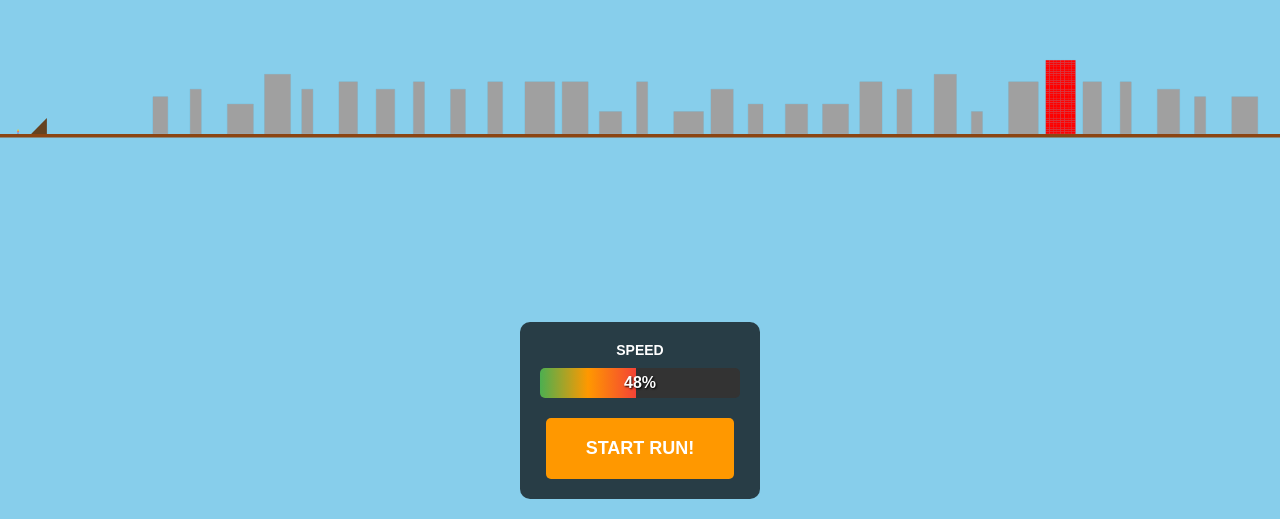
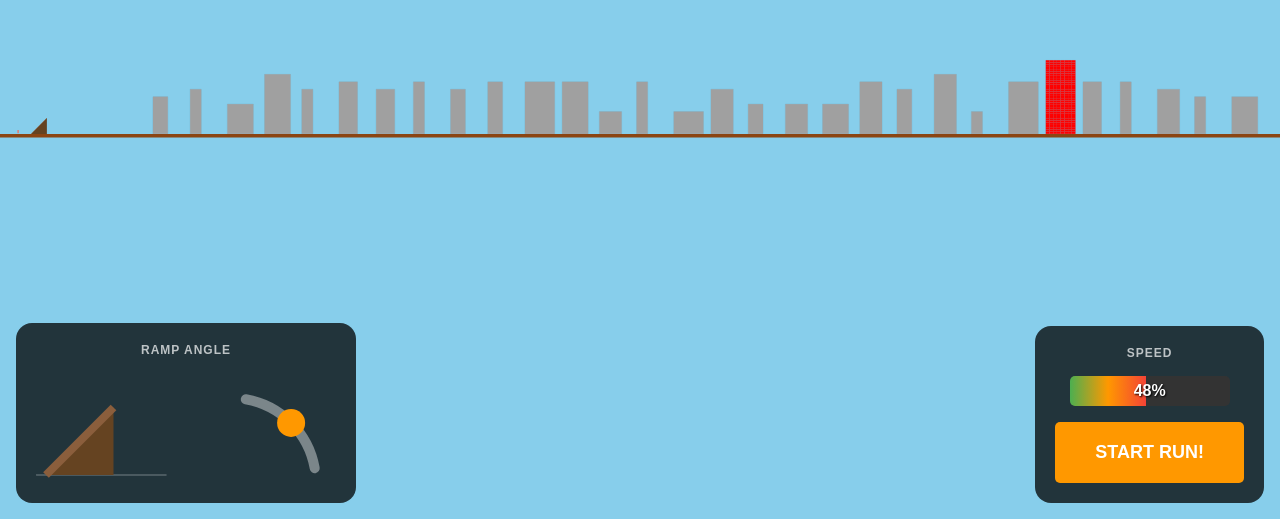
Before and after one commit to afreidz/boom-boom-buster, a website built with Vite: page index.html in a window 1280 px wide. Shown: the part 281-800 px from the top of the page. Built offline with nearby package versions, Linux system fonts and the light colour scheme; animation ran at ten frames a second.

Commit message:
Add run-up animation, panel UI, and arc angle control improvements
- Buster now backs up 2000 units and runs up to the ramp before launching
- Single run body used during run-up, swaps to ragdoll at launch
- Ramp phase: single body travels along ramp slope before launch
- Replaced game canvas arc with dedicated panel canvas controls
- Left panel: arc angle control + ramp preview side by side
- Right panel: speed gauge + start button
- Both panels anchored to bottom, shown after intro animation
- Ramp plank rendered along hypotenuse, synced with angle changes
- Reset dialog shown after 10s timer (target hit) or after outro animation (miss)
- Arc handle stays within canvas bounds at all angles

Co-Authored-By: Claude Sonnet 4.5 <noreply@anthropic.com>

```diff
--- a/index.html
+++ b/index.html
@@ -26,36 +26,42 @@
       align-items: center;
     }
 
-    canvas {
+    canvas#game-canvas {
       display: block;
       background: #87CEEB;
     }
 
-    #ui-overlay {
-      position: absolute;
-      bottom: 20px;
-      left: 50%;
-      transform: translateX(-50%);
+    .panel {
+      position: fixed;
+      bottom: 16px;
       display: none;
-      gap: 20px;
+      flex-direction: column;
       align-items: center;
-      background: rgba(0, 0, 0, 0.7);
+      gap: 16px;
+      background: rgba(0, 0, 0, 0.75);
       padding: 20px;
-      border-radius: 10px;
-      flex-direction: column;
+      border-radius: 16px;
+      z-index: 100;
     }
 
-    .control-group {
-      display: flex;
-      flex-direction: column;
-      align-items: center;
-      gap: 10px;
+    #left-panel {
+      left: 16px;
     }
 
-    .control-label {
-      color: white;
+    #right-panel {
+      right: 16px;
+    }
+
+    .panel-label {
+      color: rgba(255, 255, 255, 0.7);
       font-weight: bold;
-      font-size: 14px;
+      font-size: 12px;
+      letter-spacing: 1px;
+      text-transform: uppercase;
+    }
+
+    #angle-canvas {
+      border-radius: 8px;
     }
 
     button {
@@ -90,8 +96,34 @@
     }
 
     #start-btn:disabled {
-      background: #ccc;
+      background: #555;
       cursor: not-allowed;
+      transform: none;
+    }
+
+    .speed-meter {
+      width: 160px;
+      height: 30px;
+      background: #333;
+      border-radius: 5px;
+      overflow: hidden;
+      position: relative;
+    }
+
+    .speed-bar {
+      height: 100%;
+      background: linear-gradient(90deg, #4CAF50, #ff9800, #f44336);
+      transition: width 0.05s linear;
+    }
+
+    .speed-value {
+      position: absolute;
+      top: 50%;
+      left: 50%;
+      transform: translate(-50%, -50%);
+      color: white;
+      font-weight: bold;
+      text-shadow: 1px 1px 2px black;
     }
 
     #reset-modal {
@@ -140,31 +172,6 @@
       background: #45a049;
     }
 
-    .speed-meter {
-      width: 200px;
-      height: 30px;
-      background: #333;
-      border-radius: 5px;
-      overflow: hidden;
-      position: relative;
-    }
-
-    .speed-bar {
-      height: 100%;
-      background: linear-gradient(90deg, #4CAF50, #ff9800, #f44336);
-      transition: width 0.05s linear;
-    }
-
-    .speed-value {
-      position: absolute;
-      top: 50%;
-      left: 50%;
-      transform: translate(-50%, -50%);
-      color: white;
-      font-weight: bold;
-      text-shadow: 1px 1px 2px black;
-    }
-
     @media (orientation: portrait) {
       body::before {
         content: 'Please rotate your device to landscape mode';
@@ -193,15 +200,20 @@
 <body>
   <div id="game-container">
     <canvas id="game-canvas"></canvas>
-    <div id="ui-overlay">
-      <div class="control-group">
-        <div class="control-label">SPEED</div>
-        <div class="speed-meter">
-          <div class="speed-bar" id="speed-bar"></div>
-          <div class="speed-value" id="speed-value">50%</div>
-        </div>
+
+    <!-- Left panel: angle arc + ramp preview -->
+    <div id="left-panel" class="panel">
+      <div class="panel-label">Ramp Angle</div>
+      <canvas id="angle-canvas" width="300" height="110"></canvas>
+    </div>
+
+    <!-- Right panel: speed + launch -->
+    <div id="right-panel" class="panel">
+      <div class="panel-label">Speed</div>
+      <div class="speed-meter">
+        <div class="speed-bar" id="speed-bar"></div>
+        <div class="speed-value" id="speed-value">50%</div>
       </div>
-
       <button id="start-btn">START RUN!</button>
     </div>
 
--- a/src/main.ts
+++ b/src/main.ts
@@ -18,6 +18,7 @@ class BoomBoomBuster {
   private busterLimbs: Matter.Body[] = [];
   private limbConstraints: Matter.Constraint[] = [];
   private ramp: Matter.Body | null = null;
+  private rampPlank: Matter.Body | null = null;
   private ground: Matter.Body | null = null;
   private buildings: Matter.Body[] = [];
   private buildingBricks: Matter.Body[] = [];
@@ -46,8 +47,12 @@ class BoomBoomBuster {
   private failsafeTimeout: number | null = null;
   private targetBuildingIndex: number = 0;
   private isDraggingAngle: boolean = false;
-  private arcRadius: number = 2000;
+  private angleCanvas: HTMLCanvasElement | null = null;
   private hitTargetBuilding: boolean = false;
+  private isRunning: boolean = false;
+  private runPhase: 'backup' | 'forward' | 'ramp' = 'backup';
+  private runSpeed: number = 0;
+  private busterRunBody: Matter.Body | null = null;
 
   private readonly WORLD_WIDTH = 18000;
   private readonly WORLD_HEIGHT = 1000;
@@ -130,6 +135,17 @@ class BoomBoomBuster {
     const groundY = this.WORLD_HEIGHT - 100;
     const busterY = groundY - 60;
 
+    // Single body used during run-up — sprite will be attached here
+    this.busterRunBody = Bodies.rectangle(busterX, busterY, bodyWidth, bodyHeight + headRadius * 2, {
+      isStatic: true,
+      friction: 0.5,
+      render: { fillStyle: '#FF6347' },
+      label: 'busterRunBody'
+    });
+
+    Composite.add(this.engine.world, this.busterRunBody);
+
+    // Ragdoll — created but NOT added to world yet, added at launch
     const head = Bodies.circle(busterX, busterY - 40, headRadius, {
       render: { fillStyle: '#FFD700' }
     });
@@ -145,9 +161,6 @@ class BoomBoomBuster {
       density: 0.008,
       frictionAir: 0.001
     });
-
-    Body.setAngle(this.buster, 0);
-    Body.setStatic(this.buster, true);
 
     const leftArm = Bodies.rectangle(busterX - 20, busterY - 10, limbWidth, limbLength, {
       render: { fillStyle: '#FF6347' },
@@ -180,11 +193,6 @@ class BoomBoomBuster {
       density: 0.006,
       frictionAir: 0.001
     });
-
-    Body.setStatic(leftArm, true);
-    Body.setStatic(rightArm, true);
-    Body.setStatic(leftLeg, true);
-    Body.setStatic(rightLeg, true);
 
     this.busterLimbs = [leftArm, rightArm, leftLeg, rightLeg];
 
@@ -229,9 +237,7 @@ class BoomBoomBuster {
     });
 
     this.limbConstraints = [leftArmConstraint, rightArmConstraint, leftLegConstraint, rightLegConstraint];
-
-    Composite.add(this.engine.world, [leftArm, rightArm, leftLeg, rightLeg, this.buster]);
-    Composite.add(this.engine.world, this.limbConstraints);
+    // Ragdoll is added to world in launchBuster()
   }
 
   private createRamp() {
@@ -241,6 +247,9 @@ class BoomBoomBuster {
   private updateRamp() {
     if (this.ramp) {
       Composite.remove(this.engine.world, this.ramp);
+    }
+    if (this.rampPlank) {
+      Composite.remove(this.engine.world, this.rampPlank);
     }
 
     const rampSlantLength = 600;
@@ -264,7 +273,17 @@ class BoomBoomBuster {
       render: { fillStyle: '#654321' }
     });
 
-    Composite.add(this.engine.world, this.ramp);
+    // Plank along the hypotenuse
+    const plankMidX = this.RAMP_START_X + rampLength / 2;
+    const plankMidY = groundY - wedgeHeight / 2;
+
+    this.rampPlank = Bodies.rectangle(plankMidX, plankMidY, rampSlantLength, 12, {
+      isStatic: true,
+      angle: angleRad,
+      render: { fillStyle: '#8B5E3C' }
+    });
+
+    Composite.add(this.engine.world, [this.ramp, this.rampPlank]);
   }
 
   private createBuildings() {
@@ -437,9 +456,11 @@ class BoomBoomBuster {
         }
       } else if (this.runComplete && this.outroAnimationStarted) {
         this.updateOutroAnimation();
-      } else if (this.gameStarted && this.buster && !this.isZooming) {
-        const busterX = this.buster.position.x;
-        const busterY = this.buster.position.y;
+      } else if (this.gameStarted && !this.isZooming) {
+        const followBody = this.busterRunBody ?? this.buster;
+        if (!followBody) return;
+        const busterX = followBody.position.x;
+        const busterY = followBody.position.y;
         const worldWidth = 2000;
         const aspectRatio = this.render.canvas.width / this.render.canvas.height;
         const worldHeight = worldWidth / aspectRatio;
@@ -590,19 +611,61 @@ class BoomBoomBuster {
 
       if (progress >= 1) {
         this.introAnimationPhase = 4;
-        const uiOverlay = document.getElementById('ui-overlay')!;
-        uiOverlay.style.display = 'flex';
+        document.getElementById('left-panel')!.style.display = 'flex';
+        document.getElementById('right-panel')!.style.display = 'flex';
       }
     }
   }
 
   private setupPhysicsEvents() {
     Events.on(this.engine, 'beforeUpdate', () => {
+      if (this.isRunning && this.busterRunBody) {
+        const pos = this.busterRunBody.position;
+        const groundY = this.WORLD_HEIGHT - 100;
+        const busterGroundY = groundY - 60;
+        const angleRad = -(this.rampAngle * Math.PI) / 180;
+        const rampSlantLength = 600;
+        const rampLength = Math.abs(Math.cos(angleRad) * rampSlantLength);
+
+        if (this.runPhase === 'backup') {
+          const backupTarget = this.BUSTER_START_X - 2000;
+          Body.setPosition(this.busterRunBody, { x: pos.x - 5, y: busterGroundY });
+          Body.setVelocity(this.busterRunBody, { x: -5, y: 0 });
+          Body.setAngle(this.busterRunBody, 0);
+          Body.setAngularVelocity(this.busterRunBody, 0);
+          if (pos.x <= backupTarget) {
+            this.runPhase = 'forward';
+            this.runSpeed = 2;
+          }
+        } else if (this.runPhase === 'forward') {
+          this.runSpeed = Math.min(this.runSpeed + 0.4, 50);
+          Body.setPosition(this.busterRunBody, { x: pos.x + this.runSpeed, y: busterGroundY });
+          Body.setVelocity(this.busterRunBody, { x: this.runSpeed, y: 0 });
+          Body.setAngle(this.busterRunBody, 0);
+          Body.setAngularVelocity(this.busterRunBody, 0);
+
+          if (pos.x >= this.RAMP_START_X) {
+            this.runPhase = 'ramp';
+          }
+        } else if (this.runPhase === 'ramp') {
+          const dx = Math.cos(angleRad) * this.runSpeed;
+          const dy = Math.sin(angleRad) * this.runSpeed;
+          Body.setPosition(this.busterRunBody, { x: pos.x + dx, y: pos.y + dy });
+          Body.setVelocity(this.busterRunBody, { x: dx, y: dy });
+          Body.setAngle(this.busterRunBody, angleRad);
+          Body.setAngularVelocity(this.busterRunBody, 0);
+
+          if (pos.x >= this.RAMP_START_X + rampLength) {
+            this.isRunning = false;
+            this.launchBuster();
+          }
+        }
+      }
+
       if (this.isFlying && this.buster) {
         Body.setAngle(this.buster, this.flightAngle);
         Body.setAngularVelocity(this.buster, 0);
       }
-
     });
 
     Events.on(this.engine, 'collisionStart', (event) => {
@@ -618,10 +681,6 @@ class BoomBoomBuster {
 
         const isBuilding = (body: Matter.Body) => {
           return this.buildings.includes(body);
-        };
-
-        const isGround = (body: Matter.Body) => {
-          return body === this.ground;
         };
 
         const isTargetBrick = (body: Matter.Body) => {
@@ -772,9 +831,8 @@ class BoomBoomBuster {
       if (!this.gameStarted) {
         this.startRun();
         (startBtn as HTMLButtonElement).disabled = true;
-
-        const uiOverlay = document.getElementById('ui-overlay')!;
-        uiOverlay.style.display = 'none';
+        document.getElementById('left-panel')!.style.display = 'none';
+        document.getElementById('right-panel')!.style.display = 'none';
       }
     });
 
@@ -785,134 +843,128 @@ class BoomBoomBuster {
   }
 
   private setupAngleArc() {
-    Events.on(this.render, 'afterRender', () => {
-      if (!this.gameStarted && this.initialViewSet) {
-        const ctx = this.render.context;
-        const canvas = this.render.canvas;
+    this.angleCanvas = document.getElementById('angle-canvas') as HTMLCanvasElement;
+    const ac = this.angleCanvas;
+    const ctx = ac.getContext('2d')!;
 
-        const arcCenterX = 2700;
-        const arcCenterY = this.WORLD_HEIGHT - 100;
+    const arcCX = ac.width - 105;
+    const arcCY = ac.height;
+    const arcR  = 85;
 
-        const bounds = this.render.bounds;
-        const canvasX = ((arcCenterX - bounds.min.x) / (bounds.max.x - bounds.min.x)) * canvas.width;
-        const canvasY = ((arcCenterY - bounds.min.y) / (bounds.max.y - bounds.min.y)) * canvas.height;
+    const drawPanel = () => {
+      ctx.clearRect(0, 0, ac.width, ac.height);
+      ctx.save();
 
-        const scale = canvas.width / (bounds.max.x - bounds.min.x);
-        const scaledRadius = this.arcRadius * scale;
+      // Arc track
+      const startAngle = (Math.PI / 180) * (10 - 90);
+      const endAngle   = (Math.PI / 180) * (80 - 90);
+      ctx.strokeStyle = 'rgba(255,255,255,0.4)';
+      ctx.lineWidth = 10;
+      ctx.lineCap = 'round';
+      ctx.beginPath();
+      ctx.arc(arcCX, arcCY, arcR, startAngle, endAngle);
+      ctx.stroke();
 
-        const startAngle = (Math.PI / 180) * (10 - 90);
-        const endAngle = (Math.PI / 180) * (80 - 90);
+      // Handle
+      const handleAngle = -(Math.PI / 180) * this.rampAngle;
+      const hx = arcCX + Math.cos(handleAngle) * arcR;
+      const hy = arcCY + Math.sin(handleAngle) * arcR;
+      ctx.fillStyle = '#ff9800';
+      ctx.beginPath();
+      ctx.arc(hx, hy, 14, 0, Math.PI * 2);
+      ctx.fill();
 
-        ctx.save();
-        ctx.strokeStyle = 'rgba(255, 255, 255, 0.8)';
-        ctx.lineWidth = 6;
-        ctx.lineCap = 'round';
-        ctx.beginPath();
-        ctx.arc(canvasX, canvasY, scaledRadius, startAngle, endAngle);
-        ctx.stroke();
+      // Ramp preview (left side of canvas, bottom-aligned)
+      this.drawRampPreview(ctx, ac.width, ac.height);
 
-        const handleAngle = -(Math.PI / 180) * this.rampAngle;
-        const handleX = canvasX + Math.cos(handleAngle) * scaledRadius;
-        const handleY = canvasY + Math.sin(handleAngle) * scaledRadius;
+      ctx.restore();
 
-        ctx.fillStyle = 'rgba(255, 152, 0, 0.9)';
-        ctx.beginPath();
-        ctx.arc(handleX, handleY, 15, 0, Math.PI * 2);
-        ctx.fill();
+      requestAnimationFrame(drawPanel);
+    };
 
-        ctx.restore();
-      }
-    });
+    drawPanel();
 
-    this.canvas.addEventListener('mousedown', (e) => this.handleAngleMouseDown(e));
-    this.canvas.addEventListener('mousemove', (e) => this.handleAngleMouseMove(e));
-    this.canvas.addEventListener('mouseup', () => this.handleAngleMouseUp());
-    this.canvas.addEventListener('mouseleave', () => this.handleAngleMouseUp());
+    const getLocalPos = (clientX: number, clientY: number) => {
+      const rect = ac.getBoundingClientRect();
+      const scaleX = ac.width / rect.width;
+      const scaleY = ac.height / rect.height;
+      return {
+        x: (clientX - rect.left) * scaleX,
+        y: (clientY - rect.top) * scaleY
+      };
+    };
 
-    this.canvas.addEventListener('touchstart', (e) => {
-      e.preventDefault();
-      const touch = e.touches[0];
-      const mouseEvent = new MouseEvent('mousedown', {
-        clientX: touch.clientX,
-        clientY: touch.clientY
-      });
-      this.handleAngleMouseDown(mouseEvent);
-    });
+    const onDown = (clientX: number, clientY: number) => {
+      if (this.gameStarted) return;
+      const { x, y } = getLocalPos(clientX, clientY);
+      const hAngle = -(Math.PI / 180) * this.rampAngle;
+      const hx = arcCX + Math.cos(hAngle) * arcR;
+      const hy = arcCY + Math.sin(hAngle) * arcR;
+      if (Math.hypot(x - hx, y - hy) < 40) this.isDraggingAngle = true;
+    };
 
-    this.canvas.addEventListener('touchmove', (e) => {
-      e.preventDefault();
-      const touch = e.touches[0];
-      const mouseEvent = new MouseEvent('mousemove', {
-        clientX: touch.clientX,
-        clientY: touch.clientY
-      });
-      this.handleAngleMouseMove(mouseEvent);
-    });
+    const onMove = (clientX: number, clientY: number) => {
+      if (!this.isDraggingAngle) return;
+      const { x, y } = getLocalPos(clientX, clientY);
+      const dx = x - arcCX;
+      const dy = y - arcCY;
+      let degrees = Math.atan2(dy, dx) * (180 / Math.PI) + 90;
+      degrees = Math.max(10, Math.min(80, degrees));
+      this.rampAngle = Math.round(90 - degrees);
+      this.updateRamp();
+    };
 
-    this.canvas.addEventListener('touchend', () => {
-      this.handleAngleMouseUp();
-    });
+    ac.addEventListener('mousedown', (e) => onDown(e.clientX, e.clientY));
+    ac.addEventListener('mousemove', (e) => onMove(e.clientX, e.clientY));
+    ac.addEventListener('mouseup', () => { this.isDraggingAngle = false; });
+    ac.addEventListener('mouseleave', () => { this.isDraggingAngle = false; });
+
+    ac.addEventListener('touchstart', (e) => { e.preventDefault(); onDown(e.touches[0].clientX, e.touches[0].clientY); }, { passive: false });
+    ac.addEventListener('touchmove',  (e) => { e.preventDefault(); onMove(e.touches[0].clientX, e.touches[0].clientY); }, { passive: false });
+    ac.addEventListener('touchend',   () => { this.isDraggingAngle = false; });
   }
 
-  private handleAngleMouseDown(e: MouseEvent) {
-    if (this.gameStarted || !this.initialViewSet) return;
+  private drawRampPreview(ctx: CanvasRenderingContext2D, _canvasW: number, canvasH: number) {
+    const groundY  = canvasH - 8;
+    const maxH     = canvasH - 16;
+    const maxW     = 110;
+    const angleRad = -(this.rampAngle * Math.PI) / 180;
 
-    const rect = this.canvas.getBoundingClientRect();
-    const mouseX = e.clientX - rect.left;
-    const mouseY = e.clientY - rect.top;
+    // Scale slant so 80° fits in maxH and any angle fits in maxW
+    const slantByH = maxH / Math.sin((80 * Math.PI) / 180);
+    const slantByW = maxW / Math.cos((10 * Math.PI) / 180);
+    const slant = Math.min(slantByH, slantByW);
 
-    const arcCenterX = 2700;
-    const arcCenterY = this.WORLD_HEIGHT - 100;
+    const w = Math.abs(Math.cos(angleRad) * slant);
+    const h = Math.abs(Math.sin(angleRad) * slant);
+    const baseX = 10;
 
-    const bounds = this.render.bounds;
-    const canvas = this.render.canvas;
-    const canvasX = ((arcCenterX - bounds.min.x) / (bounds.max.x - bounds.min.x)) * canvas.width;
-    const canvasY = ((arcCenterY - bounds.min.y) / (bounds.max.y - bounds.min.y)) * canvas.height;
+    // Ground line
+    ctx.strokeStyle = 'rgba(255,255,255,0.25)';
+    ctx.lineWidth = 1.5;
+    ctx.beginPath();
+    ctx.moveTo(0, groundY);
+    ctx.lineTo(baseX + maxW + 10, groundY);
+    ctx.stroke();
 
-    const scale = canvas.width / (bounds.max.x - bounds.min.x);
-    const scaledRadius = this.arcRadius * scale;
+    // Wedge
+    ctx.fillStyle = '#654321';
+    ctx.beginPath();
+    ctx.moveTo(baseX,     groundY);
+    ctx.lineTo(baseX + w, groundY);
+    ctx.lineTo(baseX + w, groundY - h);
+    ctx.closePath();
+    ctx.fill();
 
-    const handleAngle = -(Math.PI / 180) * this.rampAngle;
-    const handleX = canvasX + Math.cos(handleAngle) * scaledRadius;
-    const handleY = canvasY + Math.sin(handleAngle) * scaledRadius;
-
-    const distance = Math.sqrt(Math.pow(mouseX - handleX, 2) + Math.pow(mouseY - handleY, 2));
-
-    if (distance < 50) {
-      this.isDraggingAngle = true;
-    }
-  }
-
-  private handleAngleMouseMove(e: MouseEvent) {
-    if (!this.isDraggingAngle) return;
-
-    const rect = this.canvas.getBoundingClientRect();
-    const mouseX = e.clientX - rect.left;
-    const mouseY = e.clientY - rect.top;
-
-    const arcCenterX = 2700;
-    const arcCenterY = this.WORLD_HEIGHT - 100;
-
-    const bounds = this.render.bounds;
-    const canvas = this.render.canvas;
-    const canvasX = ((arcCenterX - bounds.min.x) / (bounds.max.x - bounds.min.x)) * canvas.width;
-    const canvasY = ((arcCenterY - bounds.min.y) / (bounds.max.y - bounds.min.y)) * canvas.height;
-
-    const dx = mouseX - canvasX;
-    const dy = mouseY - canvasY;
-    const angle = Math.atan2(dy, dx);
-
-    let degrees = angle * (180 / Math.PI) + 90;
-
-    degrees = Math.max(10, Math.min(80, degrees));
-
-    // Invert so ramp points toward handle
-    this.rampAngle = Math.round(90 - degrees);
-    this.updateRamp();
-  }
-
-  private handleAngleMouseUp() {
-    this.isDraggingAngle = false;
+    // Plank along hypotenuse
+    const midX = baseX + w / 2;
+    const midY = groundY - h / 2;
+    ctx.save();
+    ctx.translate(midX, midY);
+    ctx.rotate(angleRad);
+    ctx.fillStyle = '#8B5E3C';
+    ctx.fillRect(-slant / 2, -4, slant, 8);
+    ctx.restore();
   }
 
   private startSpeedMeter() {
@@ -972,26 +1024,43 @@ class BoomBoomBuster {
     this.zoomStartTime = Date.now();
 
     setTimeout(() => {
-      this.launchBuster();
+      this.startRunAnimation();
     }, 1000);
+  }
+
+  private startRunAnimation() {
+    if (!this.busterRunBody) return;
+
+    Body.setStatic(this.busterRunBody, false);
+
+    this.isRunning = true;
+    this.runPhase = 'backup';
+    this.runSpeed = 0;
   }
 
   private launchBuster() {
     if (!this.buster || !this.ramp) return;
 
-    Body.setStatic(this.buster, false);
-
-    this.busterLimbs.forEach(limb => {
-      Body.setStatic(limb, false);
-    });
-
     const angleRad = -(this.rampAngle * Math.PI) / 180;
 
-    const rampBackX = this.RAMP_START_X;
-    const groundY = this.WORLD_HEIGHT - 100;
-    const rampBackY = groundY - 60;
+    // Swap run body for ragdoll at the launch position
+    if (this.busterRunBody) {
+      const launchPos = this.busterRunBody.position;
+      Composite.remove(this.engine.world, this.busterRunBody);
+      this.busterRunBody = null;
 
-    Body.setPosition(this.buster, { x: rampBackX, y: rampBackY });
+      Body.setPosition(this.buster, { x: launchPos.x, y: launchPos.y });
+      this.busterLimbs.forEach((limb, i) => {
+        const offsets = [
+          { x: -20, y: -10 }, { x: 20, y: -10 },
+          { x: -10, y: 45 },  { x: 10, y: 45 }
+        ];
+        Body.setPosition(limb, { x: launchPos.x + offsets[i].x, y: launchPos.y + offsets[i].y });
+      });
+    }
+
+    Composite.add(this.engine.world, [this.busterLimbs[0], this.busterLimbs[1], this.busterLimbs[2], this.busterLimbs[3], this.buster]);
+    Composite.add(this.engine.world, this.limbConstraints);
 
     const launchSpeed = (this.speed / 100) * 180 + 80;
 
```
